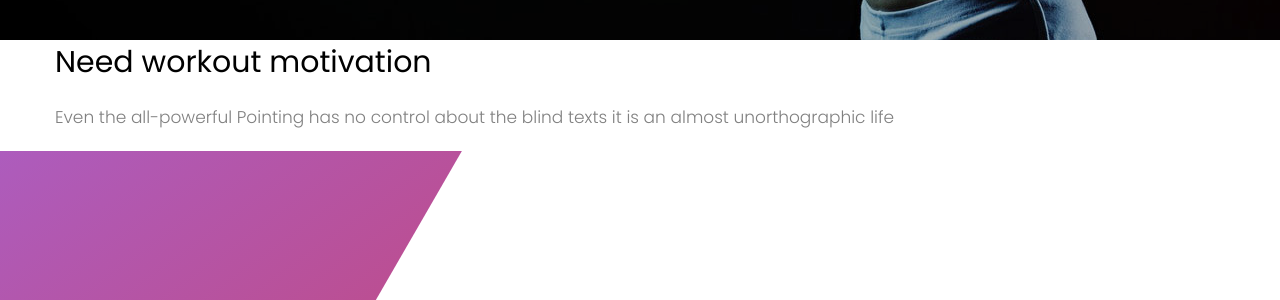
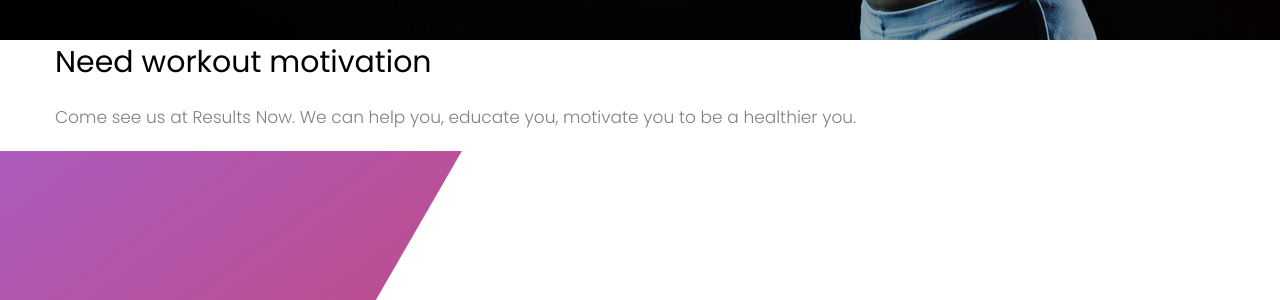
Before and after one commit to ResultsNow/resultsnow.github.io, a Jekyll site: the page built from _posts/2018-09-23-need-workout-motivation.md, in a window 1280 px wide. Shown: the part 660-960 px from the top of the page. Built offline with Jekyll 4.4.1, drawn with Linux system fonts in a browser that asks for light colours; some web fonts are replaced.

Commit message:
Update 2018-09-23-need-workout-motivation.md

```diff
--- a/_posts/2018-09-23-need-workout-motivation.md
+++ b/_posts/2018-09-23-need-workout-motivation.md
@@ -2,9 +2,9 @@
 layout: post
 title: "Need workout motivation"
 date: 2018-09-23 20:54:10 -0500
-author: Noah Henderson
+author: Kat Mueller
 image: blog-6.jpg
 categories: blog
 ---
 
-Even the all-powerful Pointing has no control about the blind texts it is an almost unorthographic life
+Come see us at Results Now.  We can help you, educate you, motivate you to be a healthier you.
```
